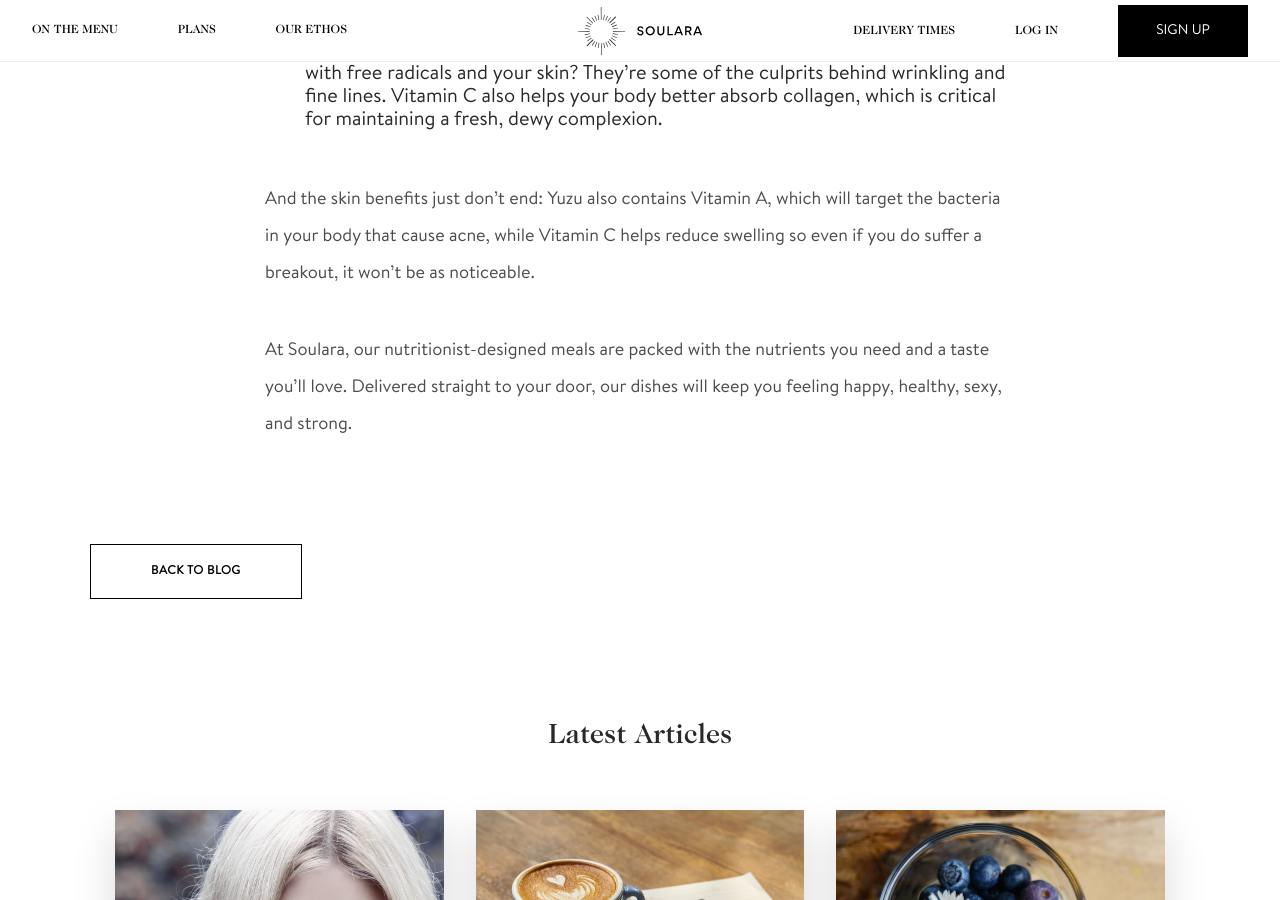
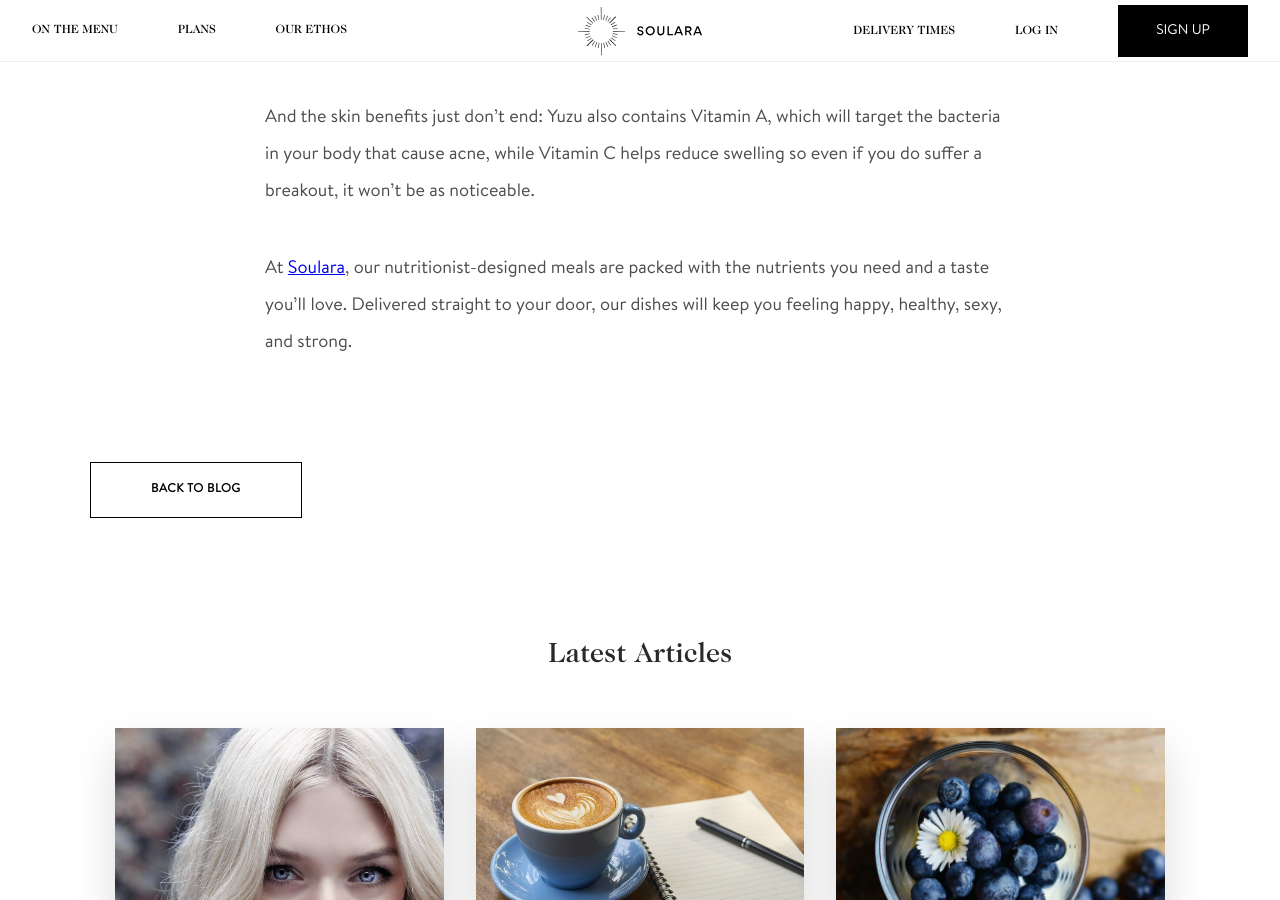
Before and after one commit to mattvernon/soulara-blog, a Jekyll site: the page built from _posts/2017-12-22-why-you-need-to-be-eating-yuzu.markdown, in a window 1280 px wide and 900 px high, scrolled down 2334 px. Built offline with Jekyll 4.4.1, drawn with Linux system fonts in a browser that asks for light colours; some web fonts are replaced; comment, search, counter and statistics services are not loaded; part of the change alters nothing that is shown.

```diff
--- a/_posts/2017-12-22-why-you-need-to-be-eating-yuzu.markdown
+++ b/_posts/2017-12-22-why-you-need-to-be-eating-yuzu.markdown
@@ -1,6 +1,16 @@
 ---
 title: Why You Need To Be Eating Yuzu
 date: 2017-12-22 04:04:00 +11:00
+categories:
+- Nutrition
+tags:
+- wellness
+- fruit
+- diet
+- plant-based diet
+- health
+- gut health
+Main Image: "/uploads/yuzu.jpg"
 ---
 
 1,200 years ago, people in ancient China discovered a miracle fruit: it could be used in baths, it added citrus notes to cooking, it was bursting with antioxidants, and it was a great weapon against illness. Fast forward to today, and while it remains popular in China, Japan, and Korea, you might not have heard of yuzu. We think that should change.
@@ -17,4 +27,4 @@ But yuzu is not a one-trick pony. It has a variety of mental and physical benefi
 
 And the skin benefits just don’t end: Yuzu also contains Vitamin A, which will target the bacteria in your body that cause acne, while Vitamin C helps reduce swelling so even if you do suffer a breakout, it won’t be as noticeable.
 
-At Soulara, our nutritionist-designed meals are packed with the nutrients you need and a taste you’ll love. Delivered straight to your door, our dishes will keep you feeling happy, healthy, sexy, and strong.
+At [Soulara](https://www.soulara.com.au/), our nutritionist-designed meals are packed with the nutrients you need and a taste you’ll love. Delivered straight to your door, our dishes will keep you feeling happy, healthy, sexy, and strong.
```
